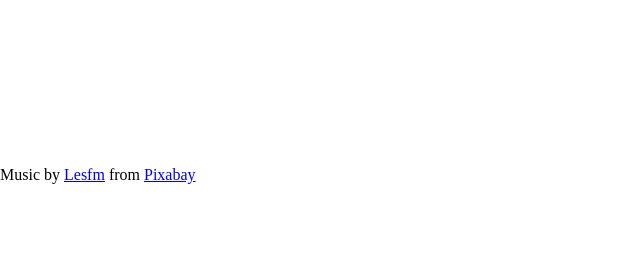
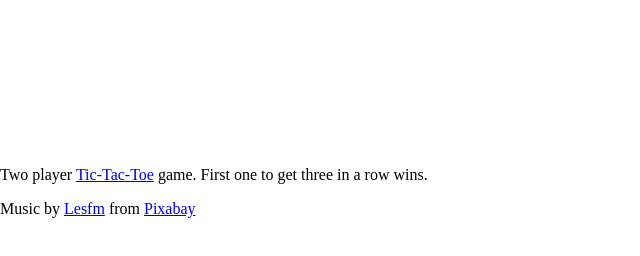
Before and after one commit to maxnovak/pixijs-tic-tac-toe, a website: page src/index.ejs in a window 1280 px wide. Shown: the whole page, without its empty margins (0-640 px from the left). Drawn offline with nearby package versions, Linux system fonts and the light colour scheme; files that its build step writes are made by us from their sources.

Commit message:
Remove overflow hidden to allow scrolling and instructions

```diff
--- a/src/index.ejs
+++ b/src/index.ejs
@@ -13,7 +13,6 @@
 			margin: 0;
 			padding: 0;
 			height: 100%;
-			overflow: hidden;
 			background: #FFFFFF
 		}
 	</style>
@@ -23,6 +22,7 @@
 <body>
 	<noscript>Please enable JavaScript in your web browser to view this page.</noscript>
 	<div id="pixi-content"><canvas id="pixi-canvas" /></div>
+	<p>Two player <a href="https://en.wikipedia.org/wiki/Tic-tac-toe">Tic-Tac-Toe</a> game.  First one to get three in a row wins.</p>
 	<p>Music by <a href="https://pixabay.com/users/lesfm-22579021/?utm_source=link-attribution&amp;utm_medium=referral&amp;utm_campaign=music&amp;utm_content=110624">Lesfm</a> from <a href="https://pixabay.com//?utm_source=link-attribution&amp;utm_medium=referral&amp;utm_campaign=music&amp;utm_content=110624">Pixabay</a></p>
 </body>
 
```
